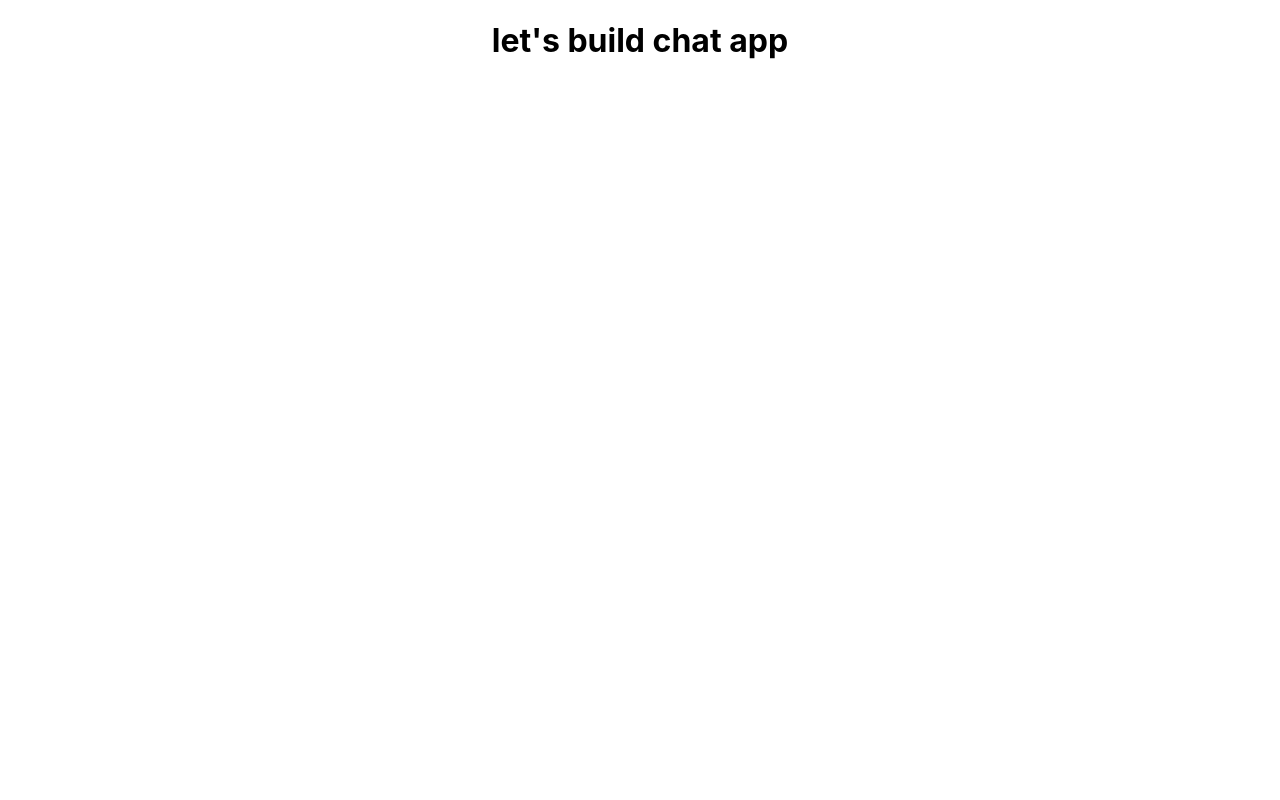
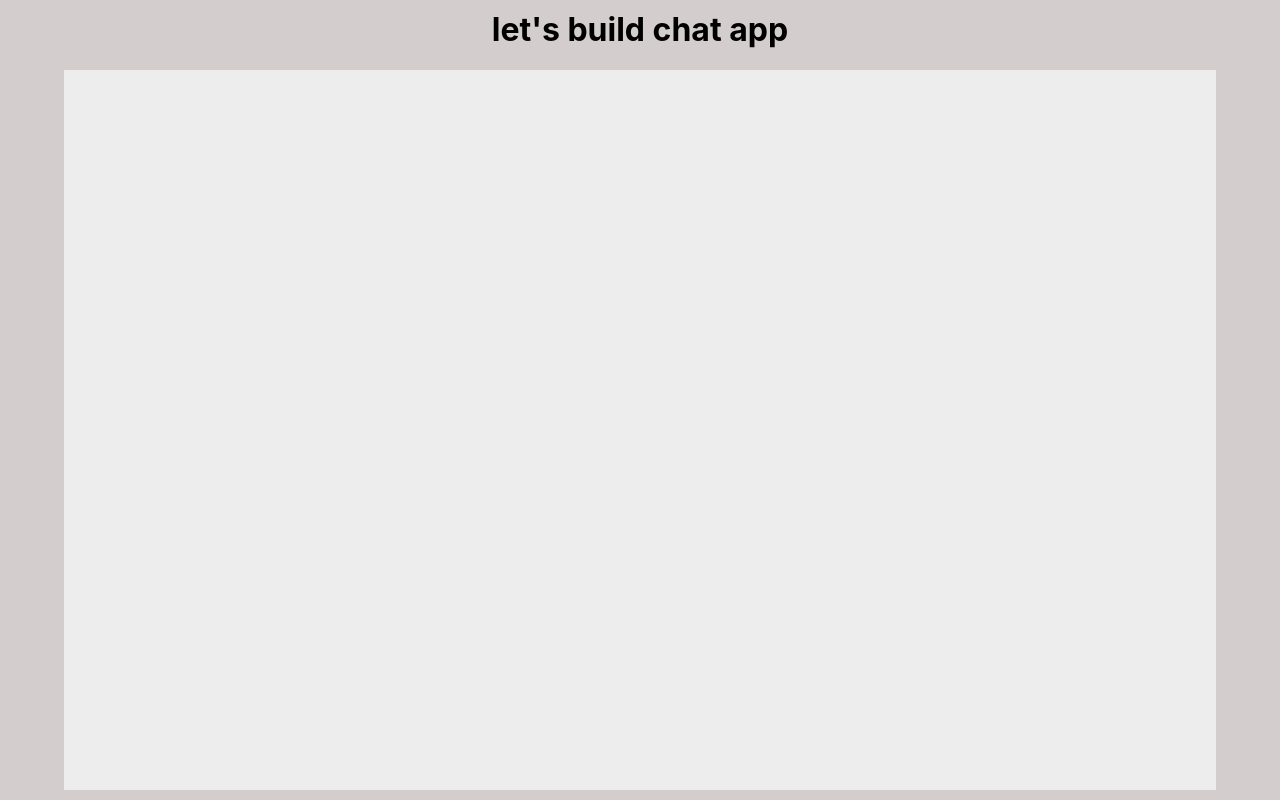
Before and after one commit to DhiaMbarki/chat-app, a React (Create React App) app in the folder chat-app/: page / in a window 1280 px wide. Built offline with nearby package versions, Linux system fonts and the light colour scheme.

Commit message:
add fireBase

```diff
--- a/chat-app/src/App.css
+++ b/chat-app/src/App.css
@@ -1,38 +1,13 @@
-.App {
-  text-align: center;
+.app {
+  display: grid;
+  place-items: center;
+  background-color: rgb(212, 205, 205);
+  height: 100vh;
 }
-
-.App-logo {
-  height: 40vmin;
-  pointer-events: none;
+.app__body {
+  display: flex;
+  background-color: #ededed;
+  height: 90vh;
+  width: 90vw;
+  box-shadow: -1px 4px 20px -6px rgba(0,0,0,0, 0.75);
 }
-
-@media (prefers-reduced-motion: no-preference) {
-  .App-logo {
-    animation: App-logo-spin infinite 20s linear;
-  }
-}
-
-.App-header {
-  background-color: #282c34;
-  min-height: 100vh;
-  display: flex;
-  flex-direction: column;
-  align-items: center;
-  justify-content: center;
-  font-size: calc(10px + 2vmin);
-  color: white;
-}
-
-.App-link {
-  color: #61dafb;
-}
-
-@keyframes App-logo-spin {
-  from {
-    transform: rotate(0deg);
-  }
-  to {
-    transform: rotate(360deg);
-  }
-}
--- a/chat-app/src/App.js
+++ b/chat-app/src/App.js
@@ -1,9 +1,14 @@
-import './App.css';
+import React from "react";
+import "./App.css";
 
 function App() {
   return (
-    <div className="App">
-     <h1>let's build chat app</h1>
+    <div className="app">
+      <h1>let's build chat app</h1>
+      <div className="app__body">
+        {/* Sidebar */}
+        {/* Chat */}
+      </div>
     </div>
   );
 }
--- a/chat-app/src/index.css
+++ b/chat-app/src/index.css
@@ -1,13 +1,17 @@
+* {
+  margin: 0;
+}
+
 body {
   margin: 0;
-  font-family: -apple-system, BlinkMacSystemFont, 'Segoe UI', 'Roboto', 'Oxygen',
-    'Ubuntu', 'Cantarell', 'Fira Sans', 'Droid Sans', 'Helvetica Neue',
+  font-family: -apple-system, BlinkMacSystemFont, "Segoe UI", "Roboto", "Oxygen",
+    "Ubuntu", "Cantarell", "Fira Sans", "Droid Sans", "Helvetica Neue",
     sans-serif;
   -webkit-font-smoothing: antialiased;
   -moz-osx-font-smoothing: grayscale;
 }
 
 code {
-  font-family: source-code-pro, Menlo, Monaco, Consolas, 'Courier New',
+  font-family: source-code-pro, Menlo, Monaco, Consolas, "Courier New",
     monospace;
 }
```
